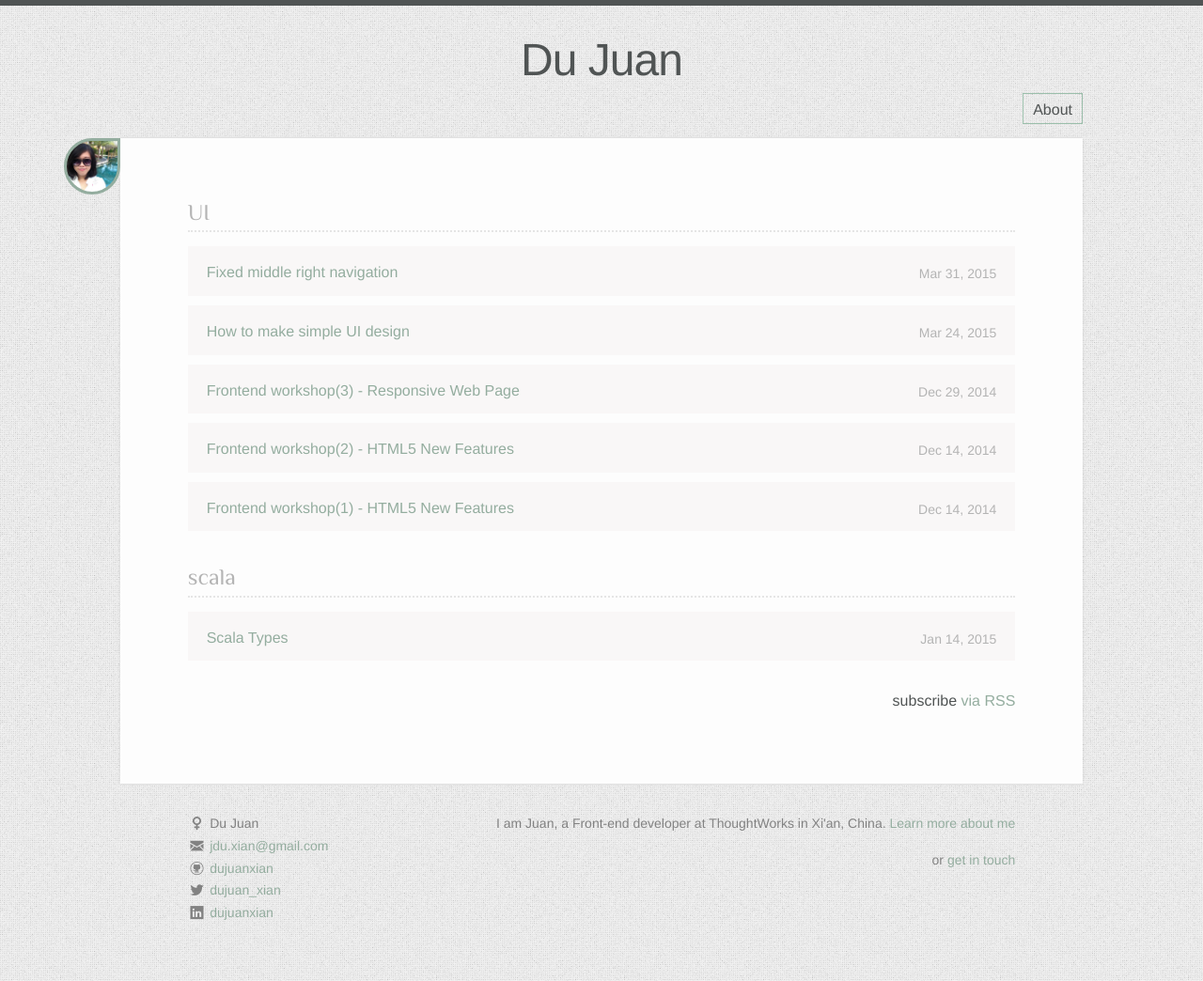
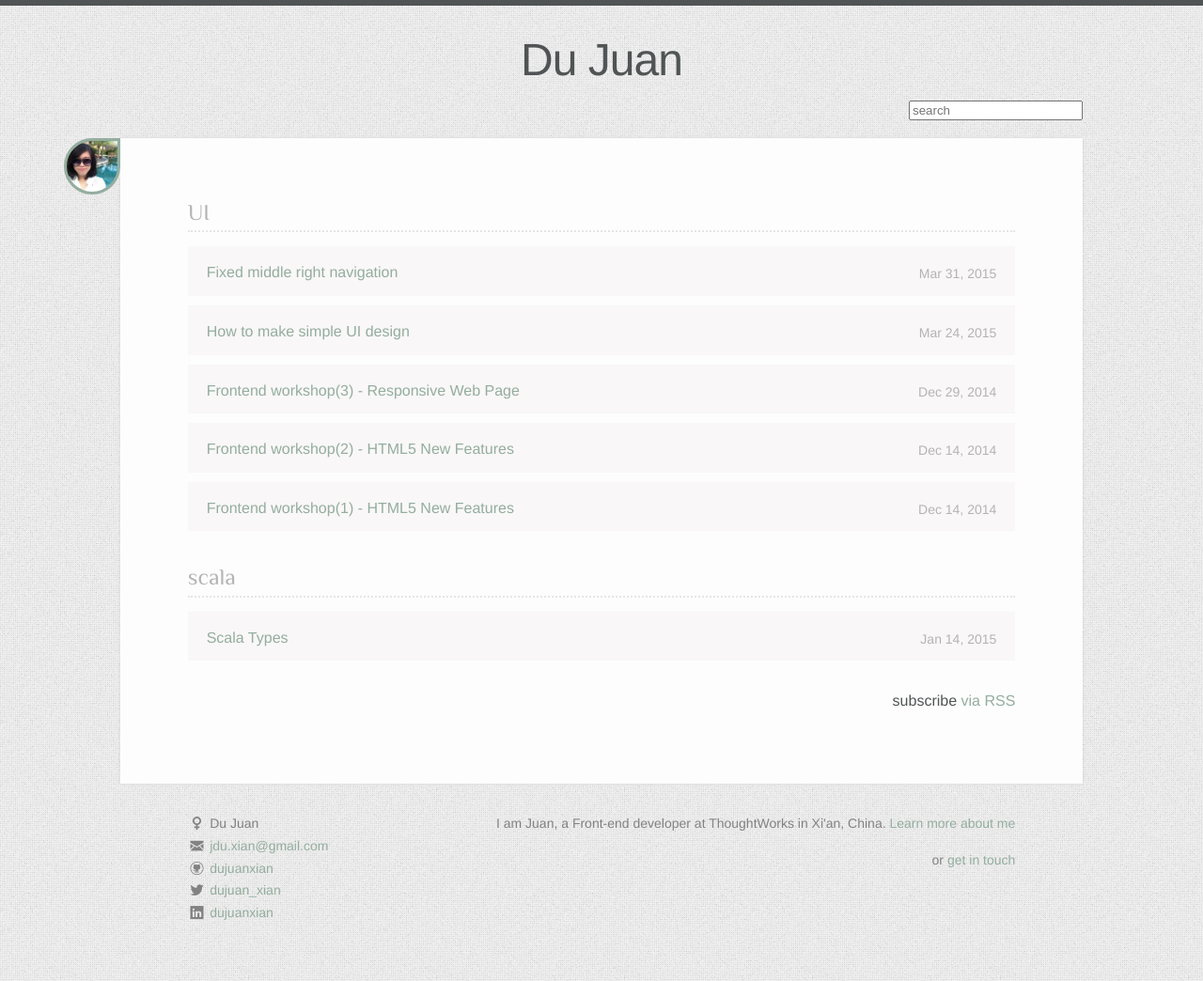
Before and after one commit to dujuanxian/dujuanxian.github.com, a Jekyll site: the page built from index.html, in a window 1280 px wide. Shown: the whole page at 94% size. Built offline with Jekyll 4.4.1, drawn with Linux system fonts in a browser that asks for light colours; some web fonts are replaced; comment, search, counter and statistics services are not loaded.

Commit message:
add search by swiftype

```diff
--- a/_includes/header.html
+++ b/_includes/header.html
@@ -4,11 +4,10 @@
 
   <nav class="site-nav">
     <div class="trigger">
-      {% for page in site.pages %}
-        {% if page.title %}
-        <a class="page-link" href="{{ page.url | prepend: site.baseurl }}">{{ page.title }}</a>
-        {% endif %}
-      {% endfor %}
+      <form>
+        <input id="search" type="text" placeholder="search"/>
+      </form>
+      <div id="#search-results"></div>
     </div>
   </nav>
 
```
Also changed, not shown: _layouts/default.html (+9 -0 lines).
